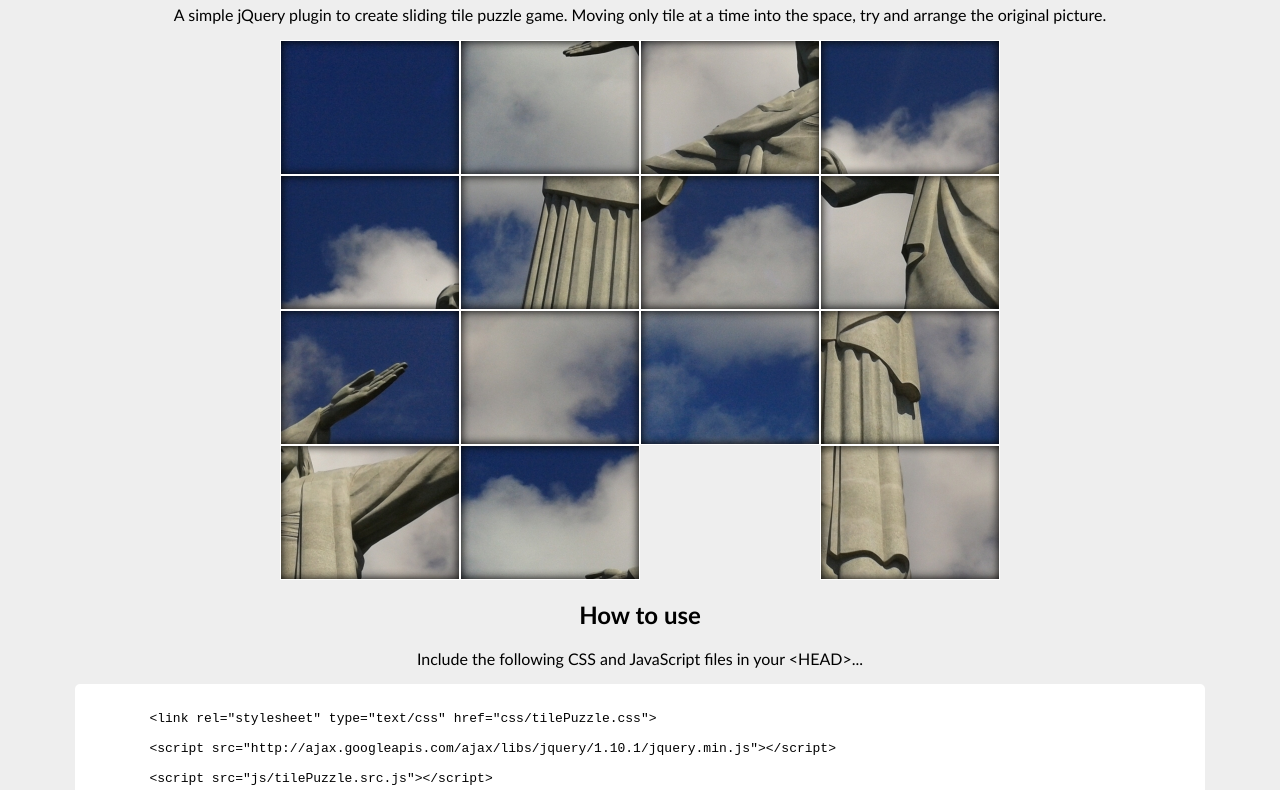
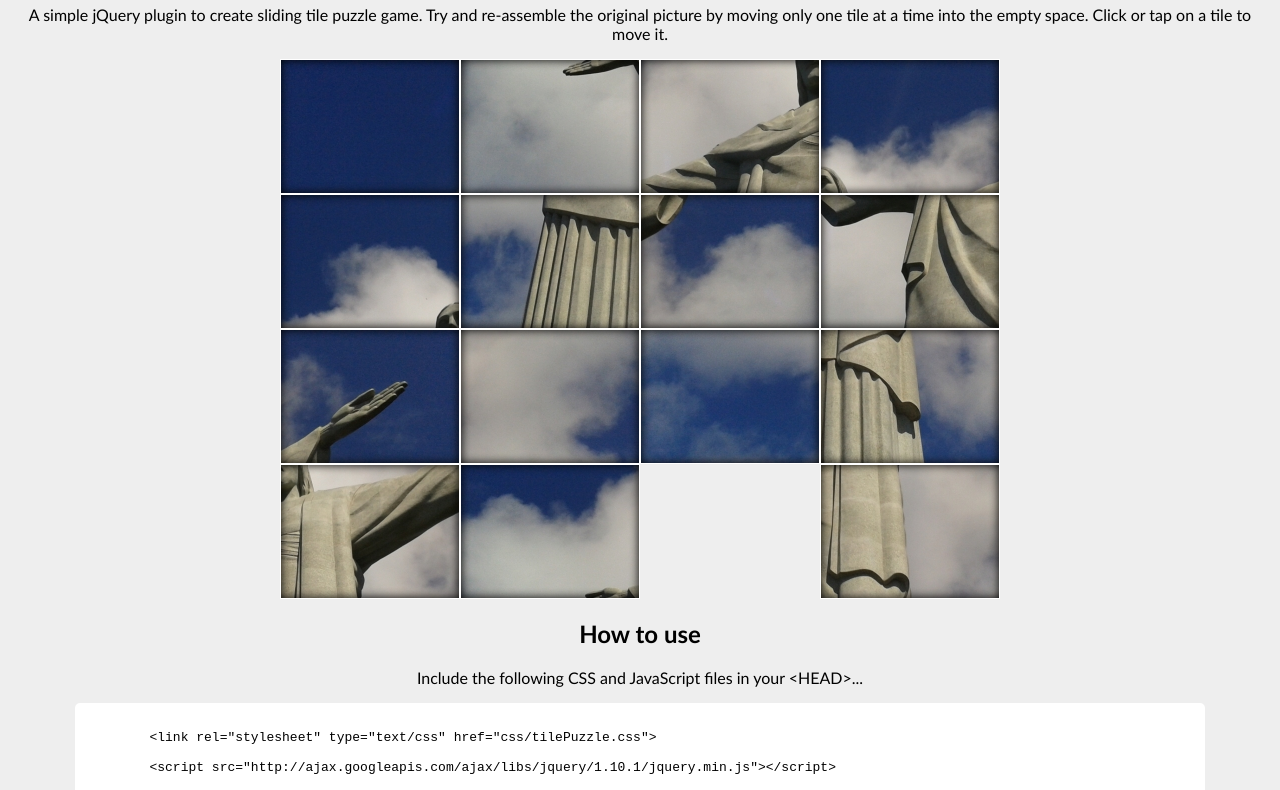
Before and after one commit to matthewfedak/tilePuzzle, a plain HTML site: page index.html in a window 1280 px wide. Shown: the part 81-871 px from the top of the page. Drawn offline with nearby package versions, Linux system fonts and the light colour scheme.

Commit message:
Updated instructions on how to play

```diff
--- a/index.html
+++ b/index.html
@@ -47,7 +47,7 @@ $(document).ready(function(){
 </head>
 <body>
 	<h1>tilePuzzle</h1>
-    <p>A simple jQuery plugin to create sliding tile puzzle game. Moving only tile at a time into the space, try and arrange the original picture.</p>
+    <p>A simple jQuery plugin to create sliding tile puzzle game. Try and re-assemble the original picture by moving only one tile at a time into the empty space. Click or tap on a tile to move it.</p>
 	<div class="puzzle" id="puzzle"></div>
     <h2>How to use</h2>
     <p>Include the following CSS and JavaScript files in your &lt;HEAD&gt;...</p>
```
